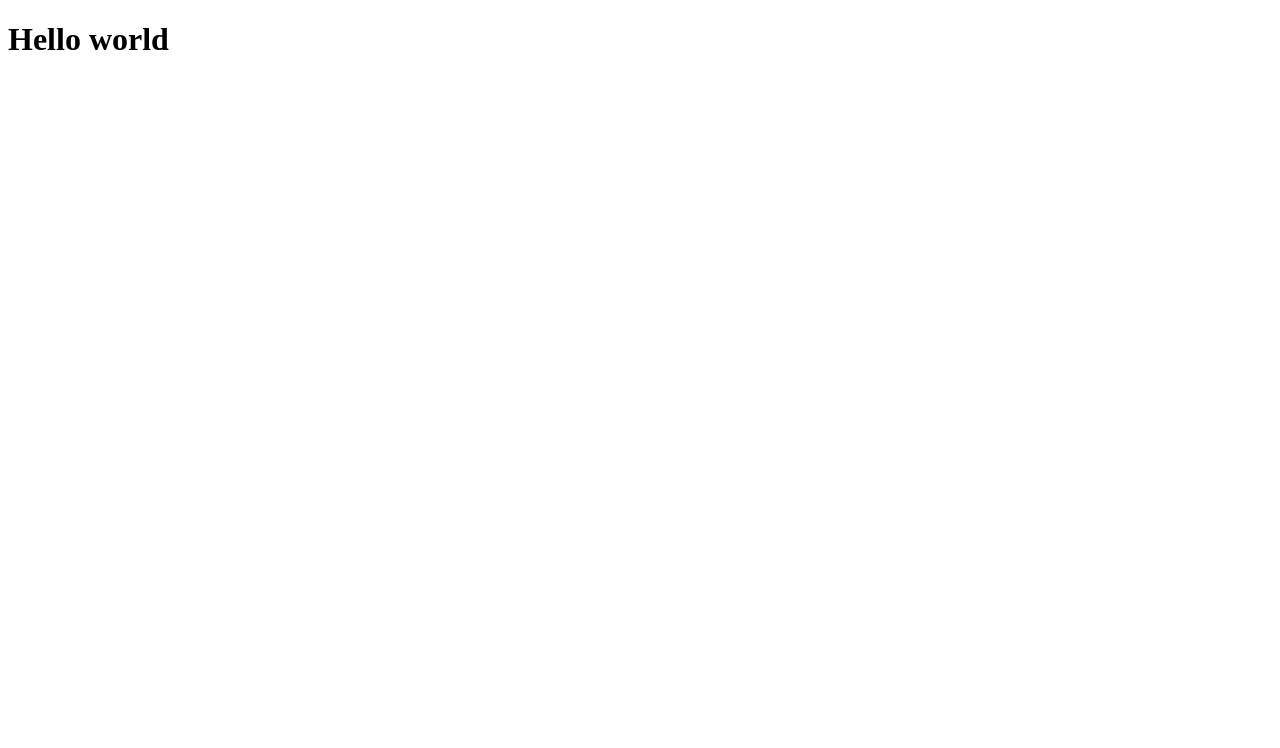
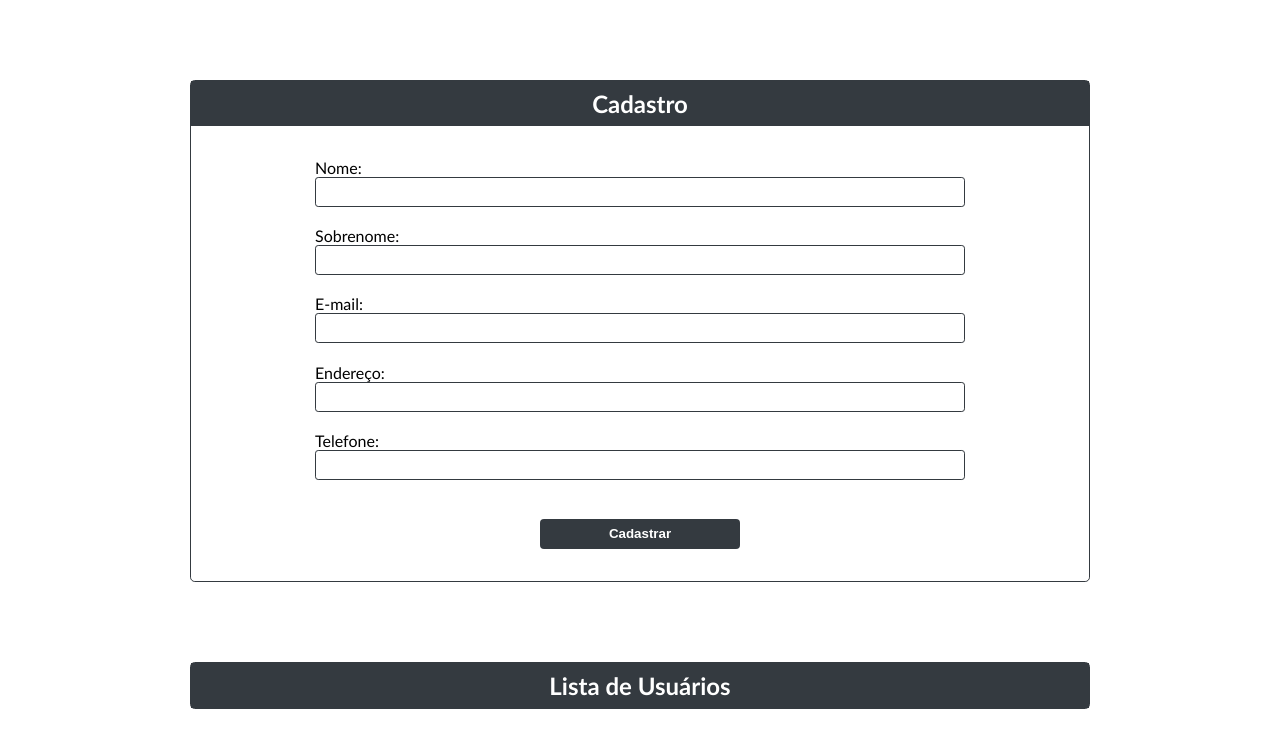
Before and after one commit to vtrajanodev/dbc-react-tema04, a React (Create React App) app: page / in a window 1280 px wide. Shown: the top 748 px of the page. Built offline with nearby package versions, Linux system fonts and the light colour scheme.

Commit message:
finalizado layout

```diff
--- a/package.json
+++ b/package.json
@@ -6,6 +6,7 @@
     "@testing-library/jest-dom": "^5.11.4",
     "@testing-library/react": "^11.1.0",
     "@testing-library/user-event": "^12.1.10",
+    "formik": "^2.2.9",
     "react": "^17.0.2",
     "react-dom": "^17.0.2",
     "react-scripts": "4.0.3",
--- a/public/index.html
+++ b/public/index.html
@@ -1,5 +1,5 @@
 <!DOCTYPE html>
-<html lang="en">
+<html lang="pt-BR">
 
 <head>
     <meta charset="utf-8" />
--- a/src/App.js
+++ b/src/App.js
@@ -1,10 +1,13 @@
+import { useState } from "react";
+import { FormCadastro } from "./components/FormCadastro/FormCadastro";
 
 function App() {
-  return (
-    <>
-    <h1>Hello world</h1>
-    </>
-  );
+    const [id, setId] = useState(0)
+    return (
+        <>
+            <FormCadastro id={id} setId={setId}/>
+        </>
+    );
 }
 
 export default App;
--- /dev/null
+++ b/src/components/FormCadastro/FormCadastro.jsx
@@ -0,0 +1,132 @@
+import { useFormik } from 'formik';
+import { useState } from 'react';
+import styles from './FormCadastro.module.css'
+
+
+export const FormCadastro = () => {
+
+    const [listUsers, setListUsers] = useState([])
+    const [id, setId] = useState(1)
+
+    // const validate = values => {
+    //     const errors = {}
+
+    //     if (!values.email) {
+    //         errors.email = 'Required';
+    //     } else if (!/^[A-Z0-9._%+-]+@[A-Z0-9.-]+\.[A-Z]{2,4}$/i.test(values.email)) {
+    //         errors.email = 'Invalid email address';
+    //     }
+
+    //     return errors
+    // }
+
+    const formik = useFormik({
+        initialValues: {
+            firstName: '',
+            lastName: '',
+            email: '',
+            address: '',
+            phone: ''
+        },
+
+        onSubmit: values => {
+            setId(id + 1);
+            values.id = id;
+            setListUsers([...listUsers, values]);
+            formik.resetForm();
+            console.log(values);
+        }
+    })
+
+    return (
+        <>
+            <div className="container">
+                <div className={styles.title}>
+                    <h2>Cadastro</h2>
+                </div>
+
+                <form onSubmit={formik.handleSubmit} className={styles.formCadastro}>
+                    <div>
+                        <label htmlFor="firstName">Nome:</label>
+                        <input
+                            type="text"
+                            name="firstName"
+                            id="firstName"
+                            onChange={formik.handleChange}
+                            value={formik.values.firstName}
+                        />
+                    </div>
+                    <div>
+                        <label htmlFor="lastName">Sobrenome:</label>
+                        <input
+                            id="lastName"
+                            name="lastName"
+                            type="text"
+                            onChange={formik.handleChange}
+                            value={formik.values.lastName}
+                        />
+                    </div>
+                    <div>
+                        <label htmlFor="email">E-mail:</label>
+                        <input
+                            id="email"
+                            name="email"
+                            type="email"
+                            onChange={formik.handleChange}
+                            value={formik.values.email}
+                        />
+                    </div>
+                    <div>
+                        <label htmlFor="address">Endereço:</label>
+                        <input
+                            id="address"
+                            name="address"
+                            type="text"
+                            onChange={formik.handleChange}
+                            value={formik.values.address}
+                        />
+                    </div>
+                    <div>
+                        <label htmlFor="phone">Telefone:</label>
+                        <input
+                            id="phone"
+                            name="phone"
+                            type="number"
+                            onChange={formik.handleChange}
+                            value={formik.values.phone}
+                        />
+                    </div>
+                    <div>
+                        <button type="submit">
+                            Cadastrar
+                        </button>
+                    </div>
+                </form>
+            </div>
+
+            <div className="container">
+                <div className={styles.title}>
+                    <h2>Lista de Usuários</h2>
+                </div>
+
+                <div className={styles.divCards}>
+                    {listUsers.map((user, index) => (
+                        <div key={index} className={styles.card}>
+                            <div>
+                                <h3>Nome: {user.firstName}</h3>
+                                <h3>Sobrenome: {user.lastName}</h3>
+                                <p>E-mail: {user.email}</p>
+                                <p>Endereço: {user.addres}</p>
+                                <p>Telefone: {user.phone}</p>
+                            </div>
+                            <div className={styles.flexColumn}>
+                                <button>Editar</button>
+                                <button>Excluir</button>
+                            </div>
+                        </div>
+                    ))}
+                </div>
+            </div>
+        </>
+    );
+}
--- /dev/null
+++ b/src/components/FormCadastro/FormCadastro.module.css
@@ -0,0 +1,82 @@
+.title {
+    background-color: #343a40;
+    color: #fff;
+    text-align: center;
+    margin: 0;
+    padding: .5rem;
+}
+
+.formCadastro {
+    display: flex;
+    flex-direction: column;
+    align-items: center;
+    width: 500px;
+    margin: 0 auto;
+    padding: 2rem;
+}
+
+input {
+    width: 650px;
+    height: 30px;
+    margin-bottom: 1.2rem;
+    padding-left: 10px;
+    border-radius: 0.20rem;
+    border: 1px solid #343a40;
+    outline: none;
+}
+
+button {
+    height: 30px;
+    width: 200px;
+    background-color: #343a40;
+    color: #fff;
+    border: none;
+    border-radius: .25rem;
+    cursor: pointer;
+    font-weight: 600;
+}
+
+button:hover{
+    filter: brightness(0.9);
+}
+
+h3:nth-child(2){
+    margin-bottom: .5rem;
+}
+
+p {
+    margin: .5rem 0;
+}
+
+p:last-child {
+    margin: 0;
+}
+
+.card {
+    margin: 0 auto;
+    display: flex;
+    justify-content: space-between;
+    align-items: center;
+    margin: 1rem 1rem;
+    padding: 1rem;
+    border: 1px solid #343a40;
+    border-radius: 0.25rem;
+}
+
+.card:hover{
+    background-color: #ccc
+}
+
+.divCards {
+    display: block;
+    margin: 0 auto;
+}
+
+.flexColumn {
+    display: flex;
+    flex-direction: column;
+}
+
+button:last-child{
+    margin-top: 20px;
+}
--- /dev/null
+++ b/src/global.css
@@ -0,0 +1,18 @@
+*{
+    margin: 0;
+    padding: 0;
+    box-sizing: border-box;
+}
+
+body {
+    font-family: 'Trebuchet MS', 'Lucida Sans Unicode', 'Lucida Grande', 'Lucida Sans', Arial, sans-serif;
+}
+
+.container {
+    max-width: 900px;
+    margin: 5rem auto 5rem;
+    border: 1px solid #343a40;
+    border-radius: .3rem;
+    height: auto;
+
+}
--- a/src/index.js
+++ b/src/index.js
@@ -1,7 +1,7 @@
 import React from 'react';
 import ReactDOM from 'react-dom';
 import App from './App';
-
+import './global.css'
 ReactDOM.render(
   <React.StrictMode>
     <App />
```
Also changed, not shown: 1 other file (tests, documents, lock files or other folders).
